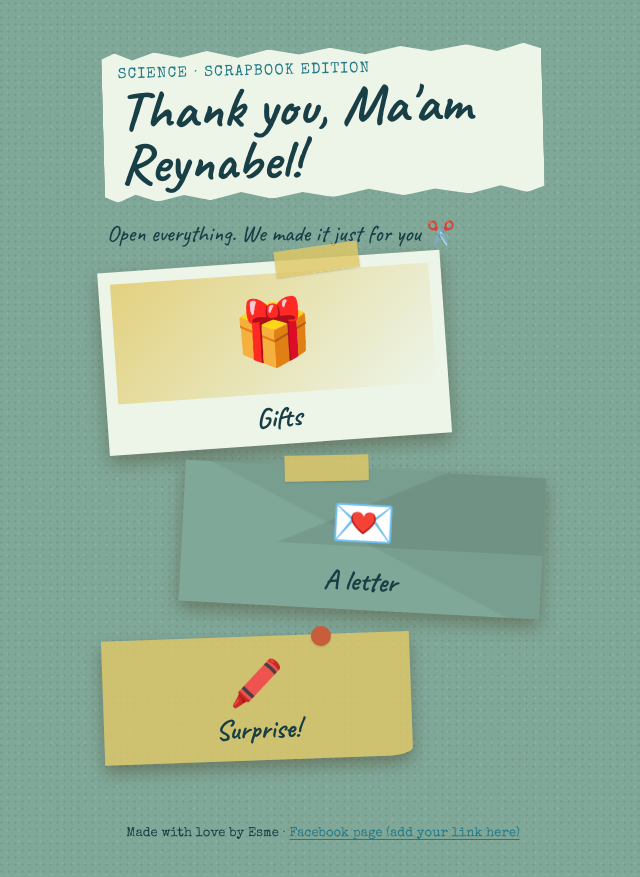
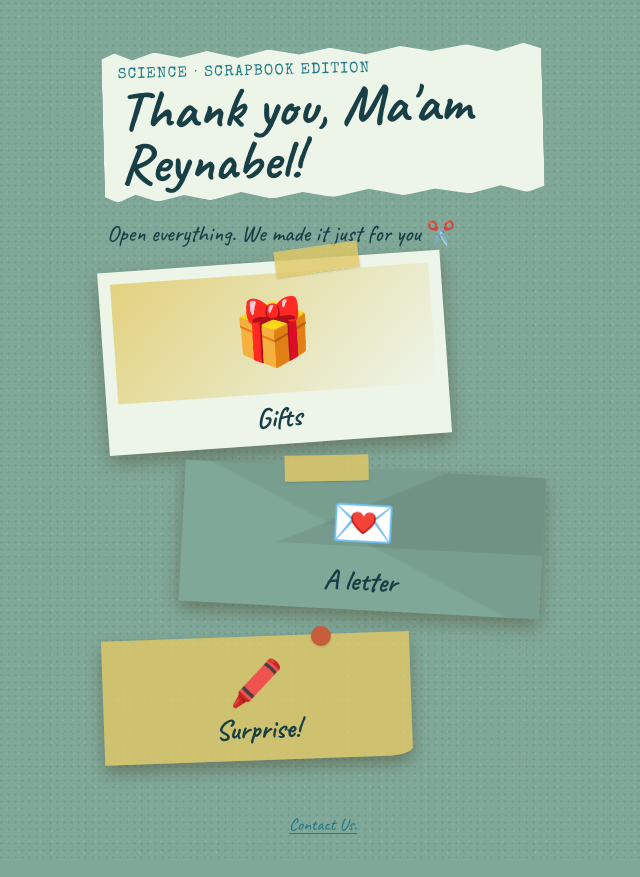
Before and after one commit to Key-Link1004/MamReynabel, a plain HTML site: page index.html in a window 1280 px wide. Shown: the whole page, without its empty margins (317-957 px from the left). Drawn offline with nearby package versions, Linux system fonts and the light colour scheme.

Commit message:
Update index.html

```diff
--- a/index.html
+++ b/index.html
@@ -752,8 +752,9 @@
 
   </main>
   <footer class="site-footer">
-    <p class="type">Made with love by Esme · <a href="https://www.facebook.com/your-page-here">Facebook page (add your link here)</a></p>
-  </footer>
+<a href="https://www.facebook.com/profile.php?id=61594992337205" aria-label="Facebook page">
+  Contact Us.
+</a>  </footer>
   <script>
     (function () {
       var q = new URLSearchParams(location.search);
```
